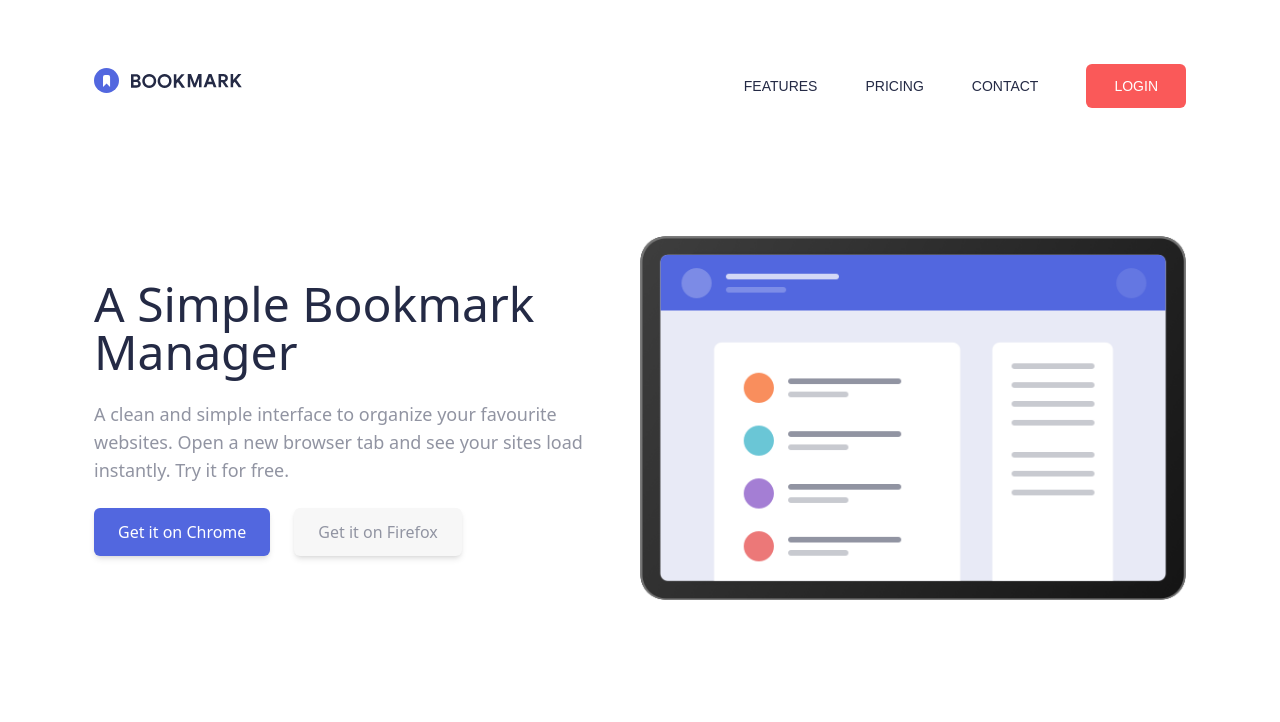
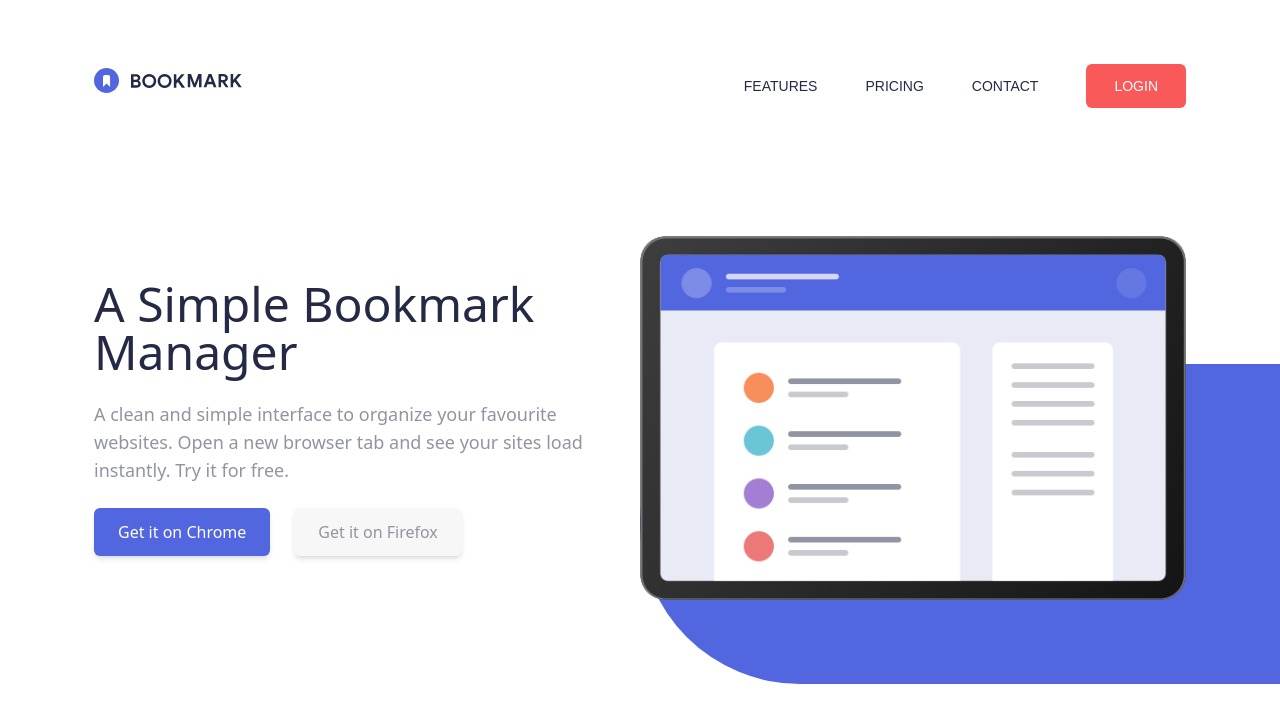
Before and after one commit to Ifenna-Pascal/Landing_Page_Design_With_React-Tailwindcss, a React (Create React App) app: page / in a window 1280 px wide. Shown: the top 722 px of the page. Built offline with nearby package versions, Linux system fonts and the light colour scheme.

Commit message:
finished the hero section

```diff
--- a/src/Components/Hero.jsx
+++ b/src/Components/Hero.jsx
@@ -22,6 +22,7 @@
                      <img src={Image} className='w-5/6 h-5/6 sm:w-3/4 sm:h-3/4 md:w-full md:h-full' alt="Image" />
                  </div>
              </div>
+             <div className="hidden md:block overflow-hidden bg-bookmark-purple mb-20 rounded-l-full absolute h-80 w-2/4 top-32 right-0 lg:-bottom-28 lg:-right-25"></div>
          </section>
     )
 }
```
